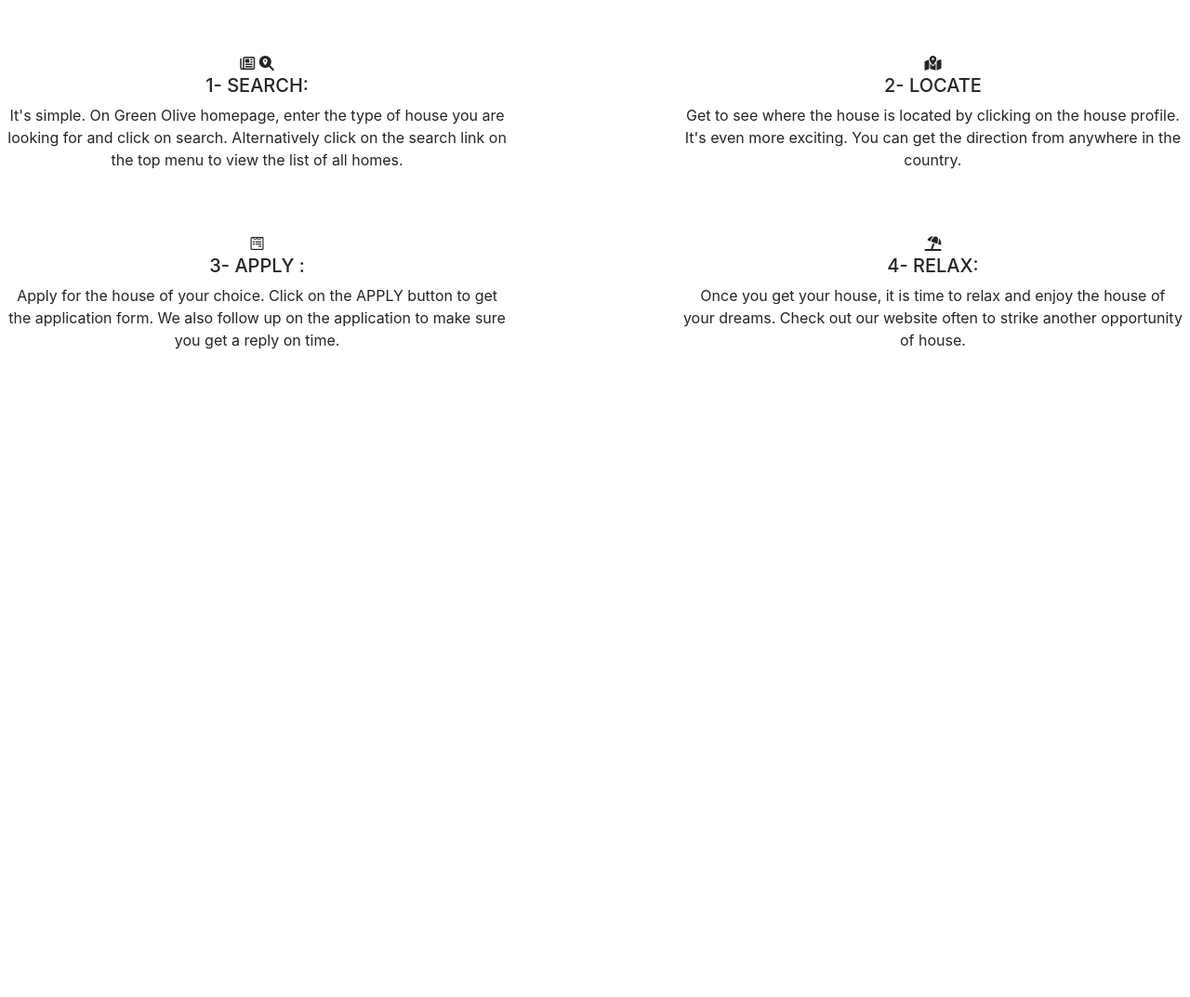
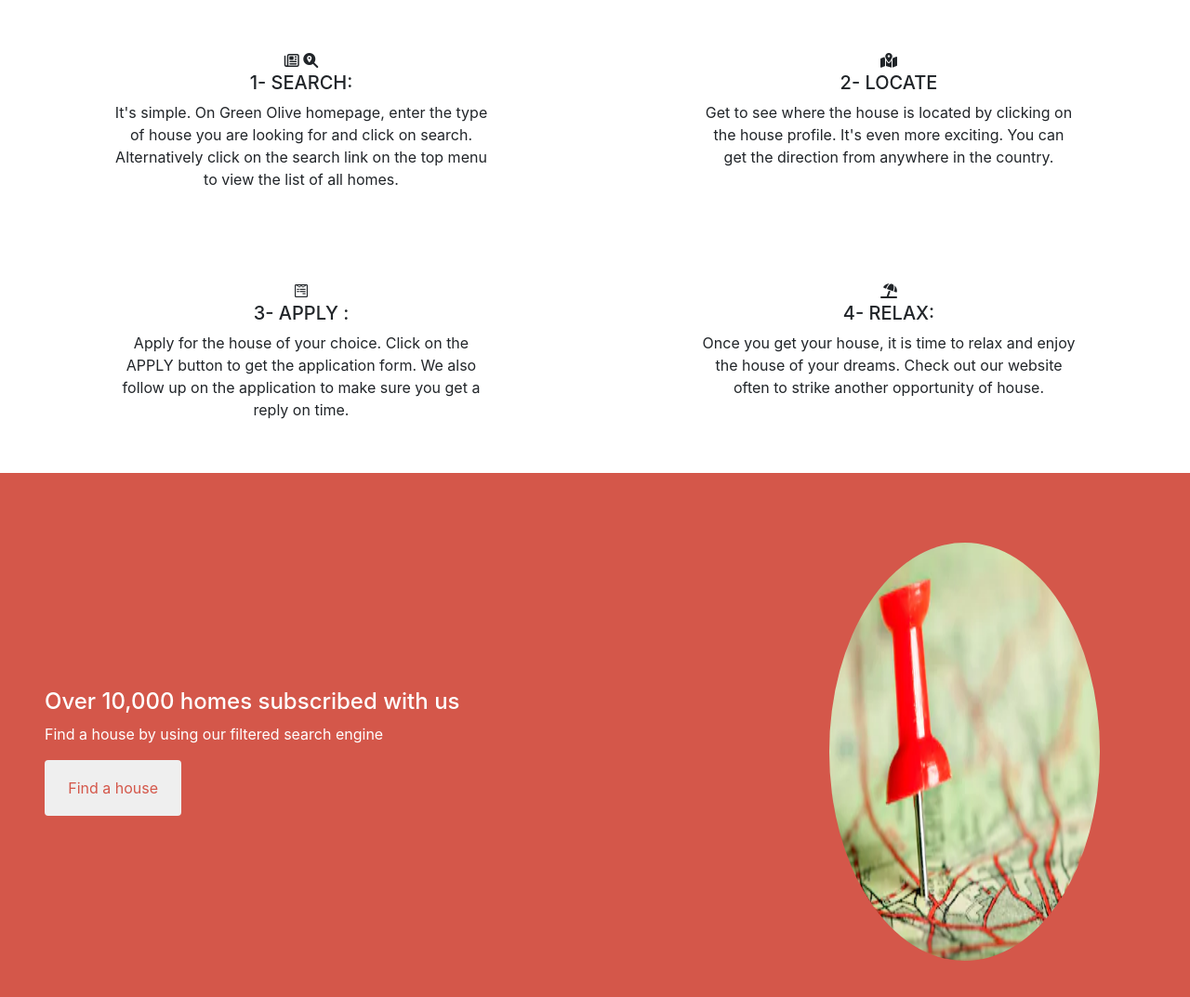
Before and after one commit to Ahmed-Benj/Capstone-HTML-CSS-Library-Of-Houses, a plain HTML site: page index.html in a window 1280 px wide. Shown: the part 661-1734 px from the top of the page at 93% size. Before the commit the page ends 1055 px from the top, so only its background shows below. Drawn offline with Linux system fonts and the light colour scheme.

Commit message:
add info bars section

```diff
--- a/assets/css/style.css
+++ b/assets/css/style.css
@@ -1,5 +1,13 @@
 .bg-rougebordeaux {
   background-color: #d4574a;
+}
+
+.color-rougebordeaux {
+  color: #d4574a;
+}
+
+.h-10 {
+  height: 10%;
 }
 
 .color-dark {
@@ -70,8 +78,6 @@
 
 .info-grid {
   grid-template-columns: repeat(2, 1fr);
-  grid-gap: 15%;
-  display: grid;
 }
 
 .info-grid h2 {
@@ -86,3 +92,21 @@
     grid-gap: 2rem;
   }
 }
+
+.grid-container {
+  display: grid;
+}
+
+.info-bars-image {
+  width: 75%;
+  height: 75%;
+  border-radius: 69%;
+}
+
+.min-vh-75 {
+  min-height: 75vh;
+}
+
+.w-33 {
+  width: 33%;
+}
--- a/index.html
+++ b/index.html
@@ -68,45 +68,57 @@
               <label class="h6 color-dark m-2">SEARCH BY KEYWORD:</label>
               <div class="search-box d-flex">
                 <input type="text" class="form-control input-search">
-                <button type="search" class="form-control bg-rougebordeaux text-white button-search">SEARCH</button>
+                <button type="search" class="form-control bg-rougebordeaux text-white button-search border-0">SEARCH</button>
               </div>
             </div>
           </form>
-          <div class="text-center"><button type="search" class="color-dark m-2">How it works</button></div>
+          <div class="text-center"><button type="search" class="color-dark m-2 border-0">How it works</button></div>
         </div>
       </section>
-      <section class="info-grid p-2 mt-4 text-center">
+      <section class="info-grid grid-container p-2 mt-4 pb-10 text-center">
         <h2 class="uppercase text-center">
           Green Olive real estate in 4 easy steps.
         </h2>
-        <div class="flex-column">
+        <div class="flex-column m-4 p-4">
           <i class="far fa-newspaper"></i>
           <i class="fas fa-search-location"></i>
           <h5>1- SEARCH:</h5>
-          <p>
+          <p class="my-0 mx-auto w-75">
             It's simple. On Green Olive homepage, enter the type of house you are looking for and click on search. Alternatively click on the search link on the top menu to view the list of all homes.
           </p>
         </div>
-        <div class="flex-column">
+        <div class="flex-column m-4 p-4">
           <i class="fas fa-map-marked-alt"></i>
           <h5>2- LOCATE</h5>
-          <p>
+          <p class="my-0 mx-auto w-75">
             Get to see where the house is located by clicking on the house profile. It's even more exciting. You can get the direction from anywhere in the country.
           </p>
         </div>
-        <div class="flex-column">
+        <div class="flex-column m-4 p-4">
           <i class="fab fa-wpforms"></i>
           <h5>3- APPLY :</h5>
-          <p>
+          <p class="my-0 mx-auto w-75">
             Apply for the house of your choice. Click on the APPLY button to get the application form. We also follow up on the application to make sure you get a reply on time.
           </p>
         </div>
-        <div class="flex-column">
+        <div class="flex-column m-4 p-4">
           <i class="fas fa-umbrella-beach"></i>
           <h5>4- RELAX:</h5>
-          <p>
+          <p class="my-0 mx-auto w-75">
             Once you get your house, it is time to relax and enjoy the house of your dreams. Check out our website often to strike another opportunity of house.
           </p>
+        </div>
+      </section>
+      <section class="info-bars">
+        <div class="d-flex justify-content-between bg-rougebordeaux min-vh-75">
+          <div class="d-flex flex-column justify-content-center text-white pl-5">
+            <h4>Over 10,000 homes subscribed with us</h4>
+            <p>Find a house by using our filtered search engine</p>
+            <button class="h-10 w-33 color-rougebordeaux border-0 rounded">Find a house</button>
+          </div>
+          <div class="d-flex justify-content-center align-items-center pr-5">
+            <img class="info-bars-image" src="assets/img/map-search.png" alt="info-image">
+          </div>
         </div>
       </section>
     </main>
```
Also changed, not shown: assets/img/map-search.png (added).
